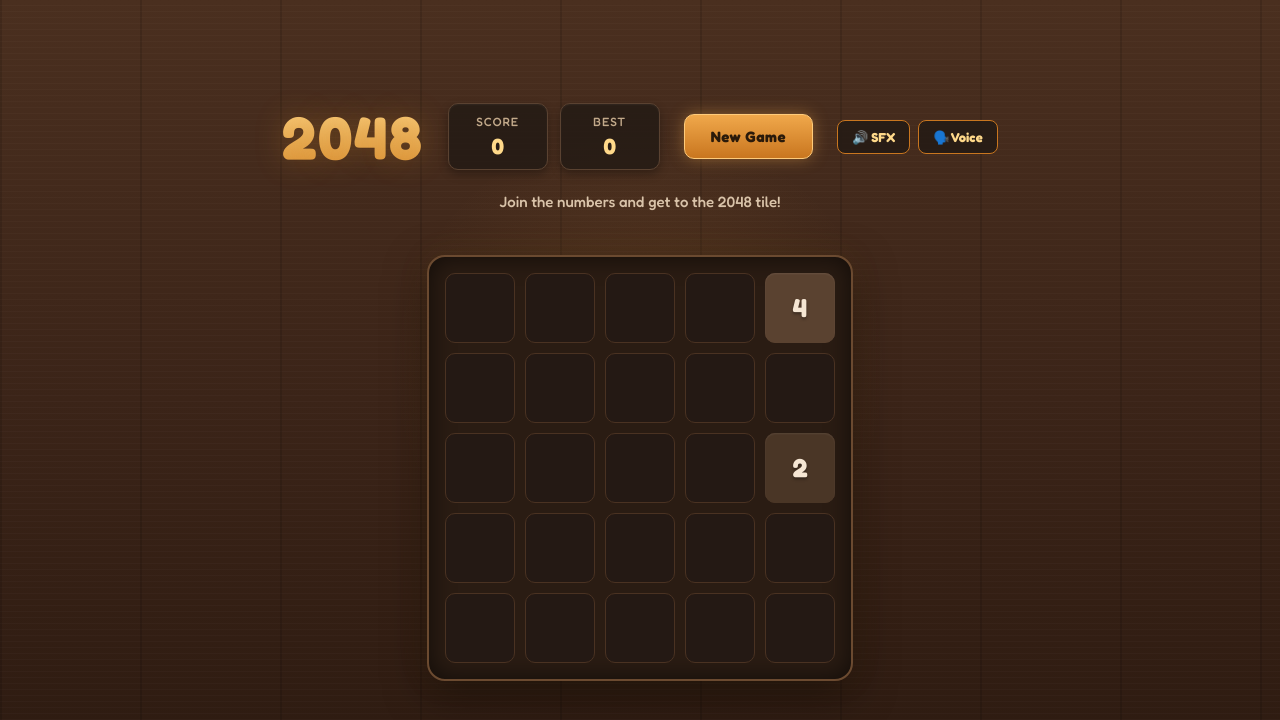
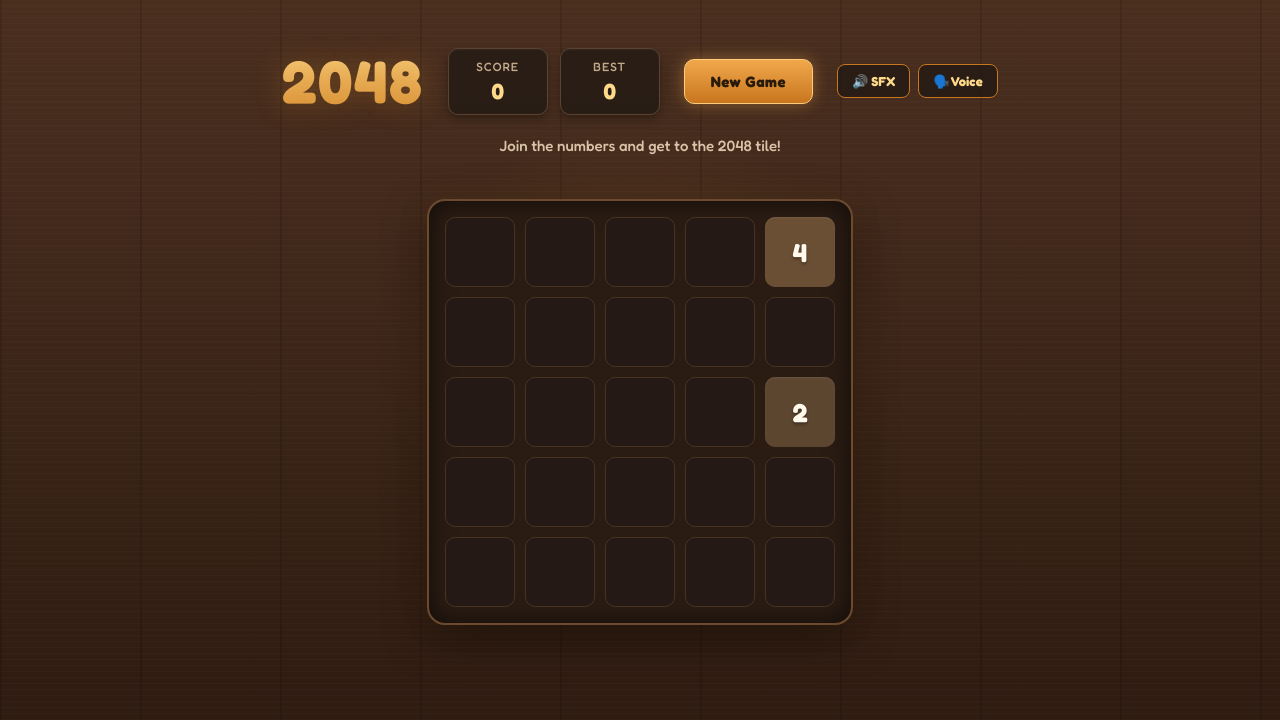
Before and after one commit to manojnager/2048-GAME, a React (Vite) app: page / in a window 1280 px wide. Shown: the top 720 px of the page. Built offline with nearby package versions, Linux system fonts and the light colour scheme.

Commit message:
style: fix tile contrast, centering, add button feedback and favicon

```diff
--- a/src/App.css
+++ b/src/App.css
@@ -4,14 +4,13 @@
   display: flex;
   flex-direction: column;
   align-items: center;
-  justify-content: center;
+  justify-content: flex-start;
   min-height: 100vh;
   width: 100%;
   padding: 40px 20px;
   text-align: center;
   color: #f5e6d3;
 
-  /* Wooden floor background — layered CSS gradients simulate wood planks + grain */
   background-color: #3b2418;
   background-image:
     repeating-linear-gradient(
@@ -36,7 +35,6 @@
     );
   background-size: 140px 100%, 100% 6px, 100% 100%;
 
-  /* subtle warm vignette glow behind the board */
   position: relative;
 }
 
@@ -142,3 +140,7 @@ h1 {
   transform: translateY(-2px);
   box-shadow: 0 0 24px rgba(240, 168, 75, 0.6);
 }
+.new-game-btn:active,
+.overlay-btn:active {
+  transform: translateY(1px) scale(0.97);
+}
--- a/src/components/SoundControls.css
+++ b/src/components/SoundControls.css
@@ -30,3 +30,6 @@
 .sound-btn:hover {
   transform: translateY(-1px);
 }
+.sound-btn:active {
+  transform: translateY(1px) scale(0.95);
+}
--- a/src/components/Tile.jsx
+++ b/src/components/Tile.jsx
@@ -12,8 +12,8 @@ function getPosition(row, col) {
 }
 
 const TILE_COLORS = {
-  2:    { bg: '#4a3626', text: '#f5e6d3' },
-  4:    { bg: '#5a4230', text: '#f5e6d3' },
+  2:    { bg: '#5c4630', text: '#fff8ec' },  // brighter bg + brighter text for contrast
+  4:    { bg: '#6b4f34', text: '#fff8ec' },
   8:    { bg: '#8a5a2c', text: '#fff3e0' },
   16:   { bg: '#b8672a', text: '#fff3e0' },
   32:   { bg: '#c9481f', text: '#fff3e0' },
```
Also changed, not shown: index.html (+2 -2 lines).
